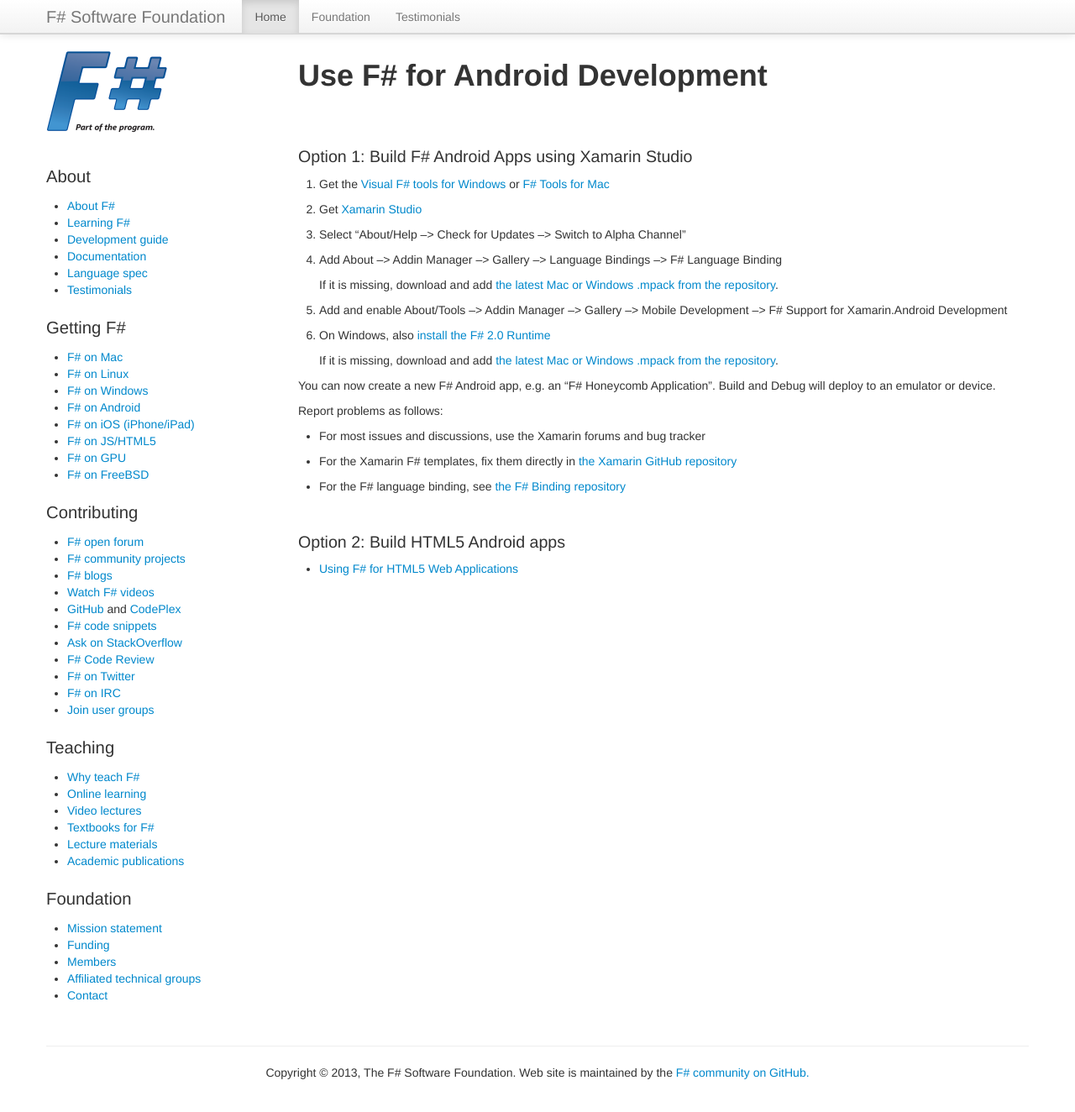
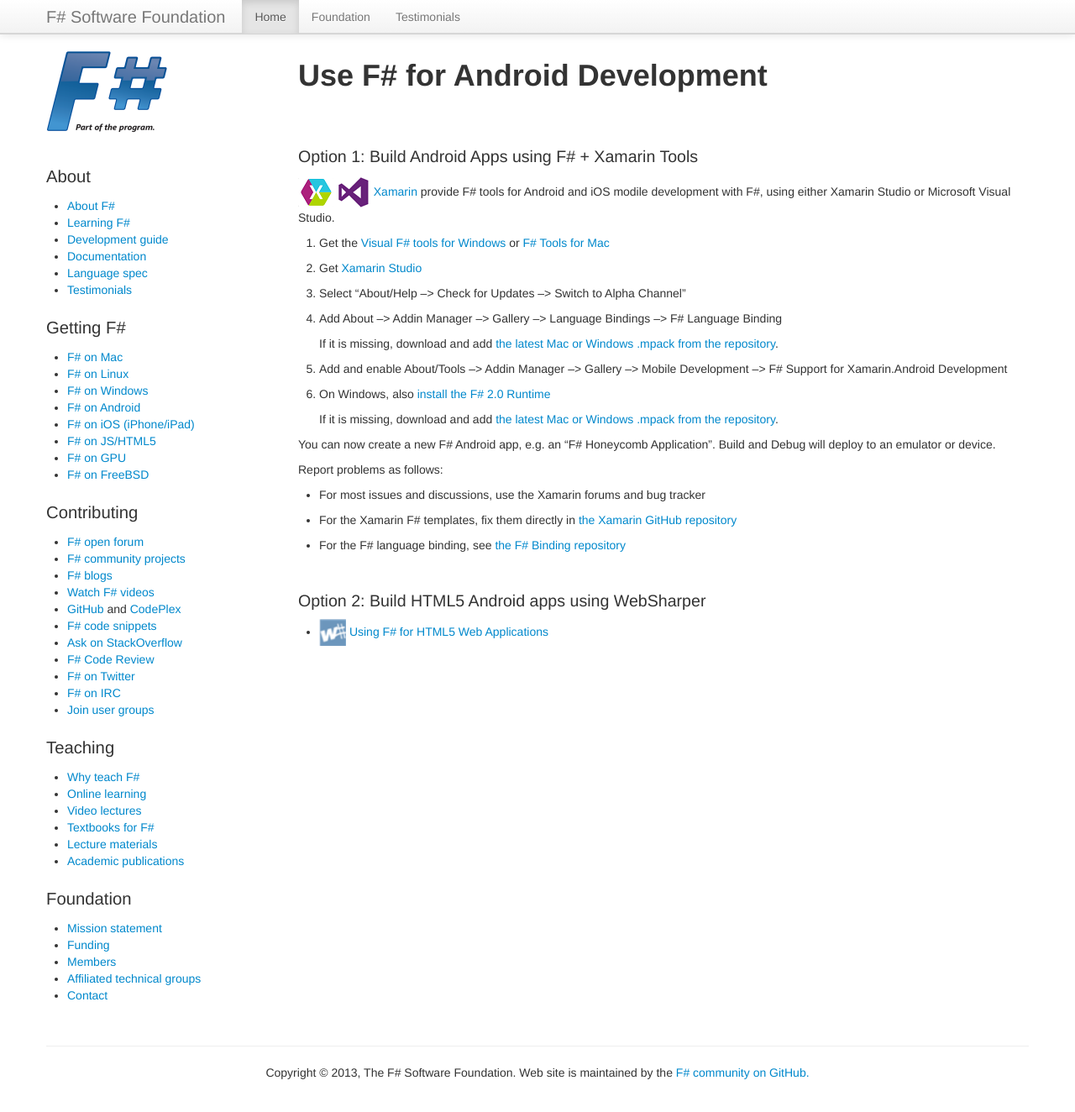
Before and after one commit to fsharp/fsharp.org, a Jekyll site: the page built from use/android/index.md, in a window 1280 px wide and 1337 px high. Shown: the top 1324 px of the window at 84% size. Built offline with Jekyll 4.4.1, drawn with Linux system fonts in a browser that asks for light colours; nearby versions of some CDN libraries; some web fonts are replaced; comment, search, counter and statistics services are not loaded.

Commit message:
Update index.md

```diff
--- a/use/android/index.md
+++ b/use/android/index.md
@@ -4,7 +4,9 @@
 headline: Use F# for Android Development
 ---
 
-### Option 1: Build F# Android Apps using Xamarin Studio
+### Option 1: Build Android Apps using F# + Xamarin Tools
+
+![logo](/images/thumbs/xamarin-studio.png)&nbsp;![logo](/images/thumbs/vstudio.png)&nbsp;[Xamarin](http://xamarin.com) provide F# tools for  Android and iOS modile development with F#, using either Xamarin Studio or Microsoft Visual Studio.
 
 1. Get the [Visual F# tools for Windows](/use/windows) or [F# Tools for Mac](/use/mac)
 
@@ -32,6 +34,6 @@
 
 <br />
 
-### Option 2: Build HTML5 Android apps
+### Option 2: Build HTML5 Android apps using WebSharper
 
-* [Using F# for HTML5 Web Applications](/use/html5)
+* ![logo](/images/thumbs/WebSharper.png)&nbsp;[Using F# for HTML5 Web Applications](/use/html5)
```
